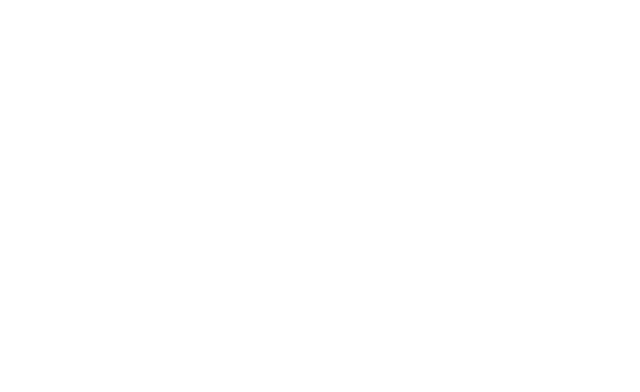
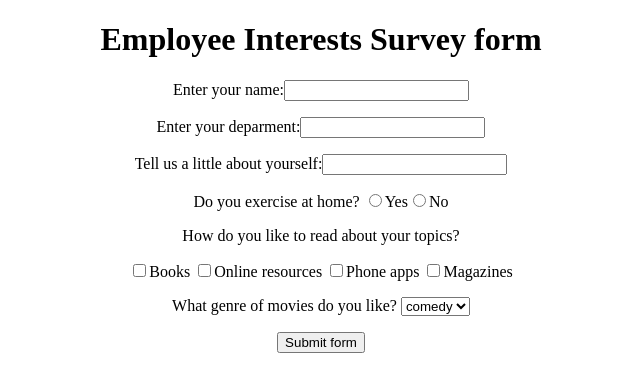
Before and after one commit to Avinash9792/100DaysOfCode, a plain HTML site: page Day 1/index.html in a window 1280 px wide. Shown: the whole page, without its empty margins (319-959 px from the left). Drawn offline with Linux system fonts and the light colour scheme.

Commit message:
Practiced Code
Code written on own

```diff
--- a/Day 1/index.html
+++ b/Day 1/index.html
@@ -4,7 +4,32 @@
     <meta charset="UTF-8" />
     <meta http-equiv="X-UA-Compatible" content="IE=edge" />
     <meta name="viewport" content="width=device-width, initial-scale=1.0" />
-    <title>Document</title>
+    <title>Survey Form</title>
   </head>
-  <body></body>
+  <body>
+    <body>
+      <h1 align="center">Employee Interests Survey form</h1>
+      <form>
+      <p align='center'>Enter your name:<input type="text"></p>
+      <p align='center'>Enter your deparment:<input type="text"></p>
+      <p align='center'>Tell us a little about yourself:<input type="text"></p>
+      <p align='center'>Do you exercise at home? <input type="radio" name="exercise"><label>Yes</label><input type="radio" name="exercise"><label>No</label></p>
+      <p align='center'>How do you like to read about your topics?</p>
+      <p align='center'>
+      <input type="checkbox"><label>Books</label>
+      <input type="checkbox"><label>Online resources</label>
+      <input type="checkbox"><label>Phone apps</label>
+      <input type="checkbox"><label>Magazines</label>
+      </p>
+      <p align='center'>What genre of movies do you like?
+      <select>
+      <option value = 'comedy'>comedy</option>
+      <option value = 'crime'>crime</option>
+      </select></p>
+      <p align='center'><button>Submit form</button>
+      </form>
+
+      </body>
+      </html>
+  </body>
 </html>
```
Also changed, not shown: 1 other file.
